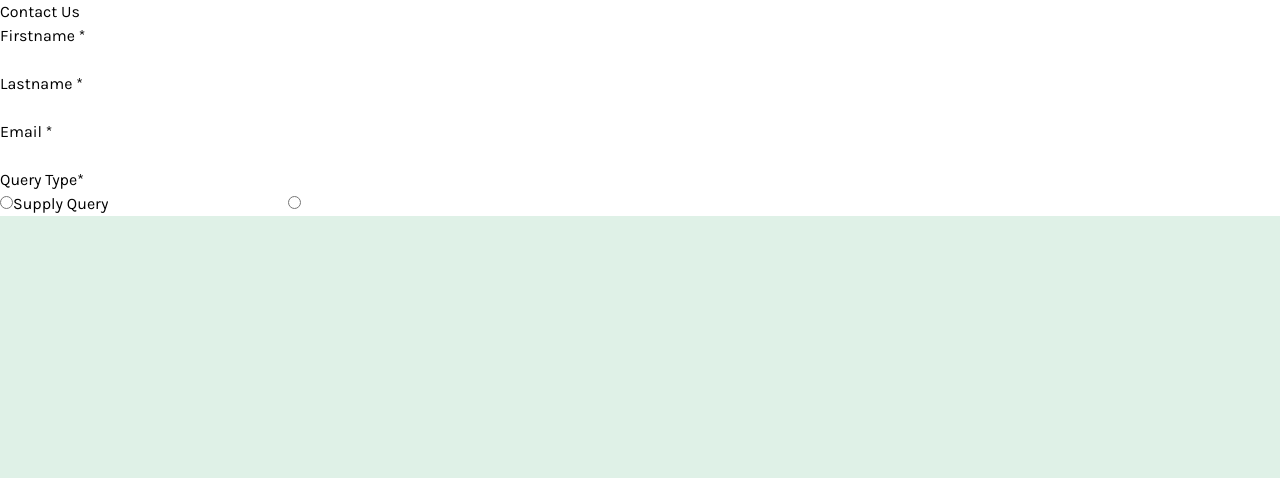
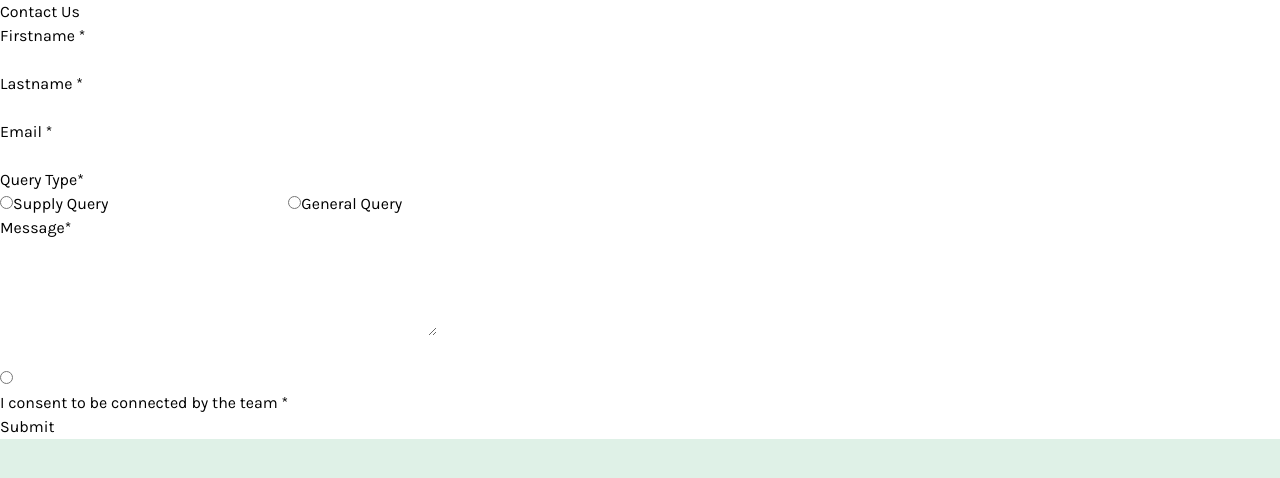
Before and after one commit to FrontEndAyush/form, a React (Vite) app: page / in a window 1280 px wide. Shown: the top 478 px of the page. Built offline with nearby package versions, Linux system fonts and the light colour scheme.

Commit message:
made desktop version

```diff
--- a/src/App.jsx
+++ b/src/App.jsx
@@ -2,7 +2,7 @@ function App() {
   return (
     <>
       <div className="flex justify-center items-center h-screen">
-        <div className="w-[600px] h-[600px] formBG">
+        <div className="w-[600px] h-[640px] formBG">
           <h1 className="text-[26px] font-semibold mt-5 ml-7 ">Contact Us</h1>
           <form>
             <div className="flex">
@@ -13,8 +13,9 @@ function App() {
                 <br />
                 <input
                   type="text"
-                  className="border  py-[11px] mt-2 rounded-lg formBorderColor px-10"
+                  className="border  py-[11px] mt-2 rounded-lg formBorderColor w-[17vw]"
                   name=""
+                  required
                   id="name"
                 />
               </p>
@@ -25,8 +26,9 @@ function App() {
                 <br />
                 <input
                   type="text"
-                  className="border  py-[11px] mt-2 rounded-lg formBorderColor px-10"
+                  className="border  py-[11px] mt-2 rounded-lg formBorderColor  w-[17vw]"
                   name=""
+                  required
                   id="name"
                 />
               </p>
@@ -40,8 +42,9 @@ function App() {
                 <br />
                 <input
                   type="text"
-                  className="border  py-[11px] mt-2 rounded-lg formBorderColor px-[180px]"
+                  className="border  py-[11px] mt-2 rounded-lg formBorderColor  w-[36vw]"
                   name=""
+                  required
                   id="name"
                 />
               </p>
@@ -65,27 +68,54 @@ function App() {
                 </span>
                 <input
                   type="text"
-                  className="border  py-[11px] mt-2 rounded-lg formBorderColor px-10"
+                  className="border  py-[11px] mt-2 rounded-lg formBorderColor w-[17vw]"
                   name=""
                   id="name"
                 />
                 <input
                   type="radio"
-                  className="absolute bottom-4 left-5 "
+                  className="absolute bottom-4 left-[310px] "
                   name=""
                   id=""
                 />
-                <span className="absolute top-11 text-[16px] left-10">
-
+                <span className="absolute top-11 text-[16px] left-[330px]">
+                  General Query
                 </span>
                 <input
                   type="text"
-                  className="border  py-[11px] mt-2 rounded-lg formBorderColor px-10"
+                  className="border ml-[24px]  py-[11px] mt-2 rounded-lg formBorderColor w-[17vw]"
                   name=""
                   id="name"
                 />
               </p>
             </div>
+
+            <div>
+              <p className="ml-6 mt-4">
+                <label htmlFor="" className="text-[16px] ">
+                  Message<span className="ml-2">*</span>
+                </label>
+
+                <br />
+                <textarea
+                  id="w3review"
+                  name="w3review"
+                  rows="4"
+                  required
+                  cols="50"
+                  className="w-[36vw] mt-2 border rounded-lg formBorderColor "
+                ></textarea>
+              </p>
+              <br />
+            </div>
+
+            <div className="flex ml-6">
+              <input type="radio" name="" id="" />
+              <p className="text-[16px] ml-2">
+                I consent to be connected by the team <span className="ml-2" >*</span>
+              </p>
+            </div>
+            <button type="submit" className="w-[36vw] mt-4 ml-6 text-white py-3 rounded-lg bg-[#0c7d69]">Submit</button>
           </form>
         </div>
       </div>
```
